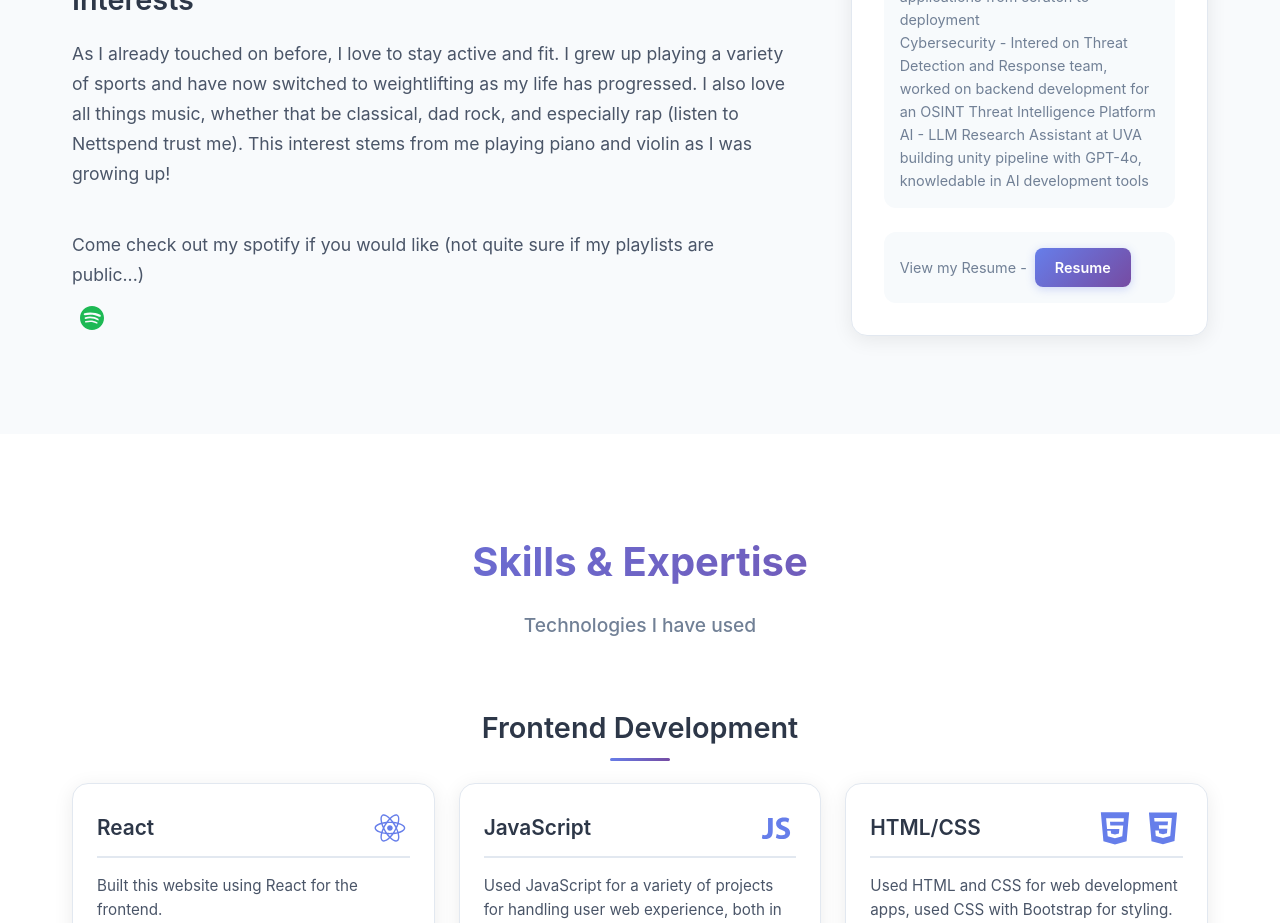
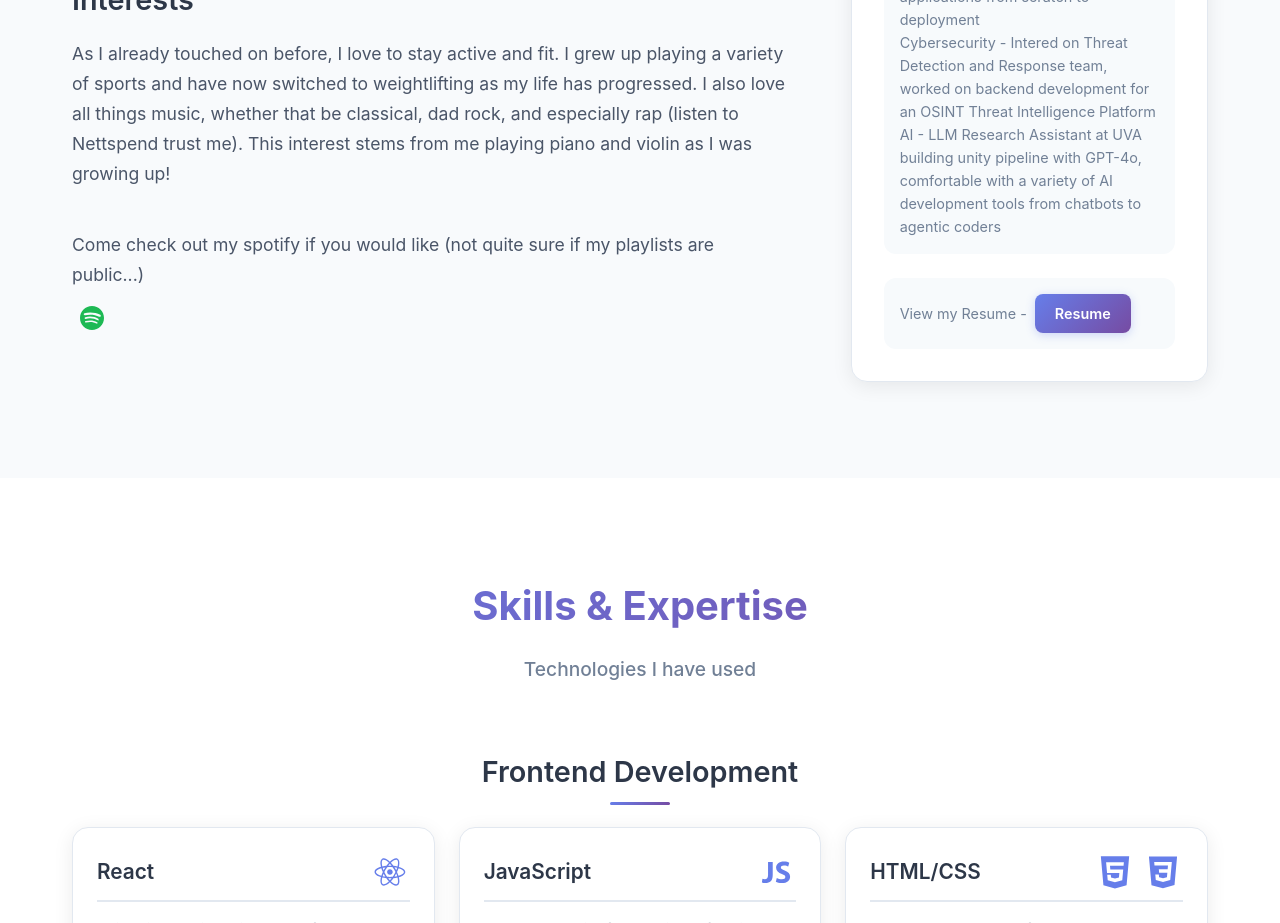
Before and after one commit to sebastian-shirazi/sebastian-shirazi.github.io, a React (Create React App) app: page / in a window 1280 px wide. Shown: the part 1540-2463 px from the top of the page. Built offline with nearby package versions, Linux system fonts and the light colour scheme.

Commit message:
Fixes AI experience blurb

```diff
--- a/src/components/About.js
+++ b/src/components/About.js
@@ -82,7 +82,7 @@ const About = () => {
                         worked on backend development for an OSINT Threat Intelligence Platform
                     </p>
                     <p>AI - LLM Research Assistant at UVA building unity pipeline with GPT-4o,
-                        knowledable in AI development tools
+                       comfortable with a variety of AI development tools from chatbots to agentic coders
                     </p>
                   </div>
                 </div>
```
